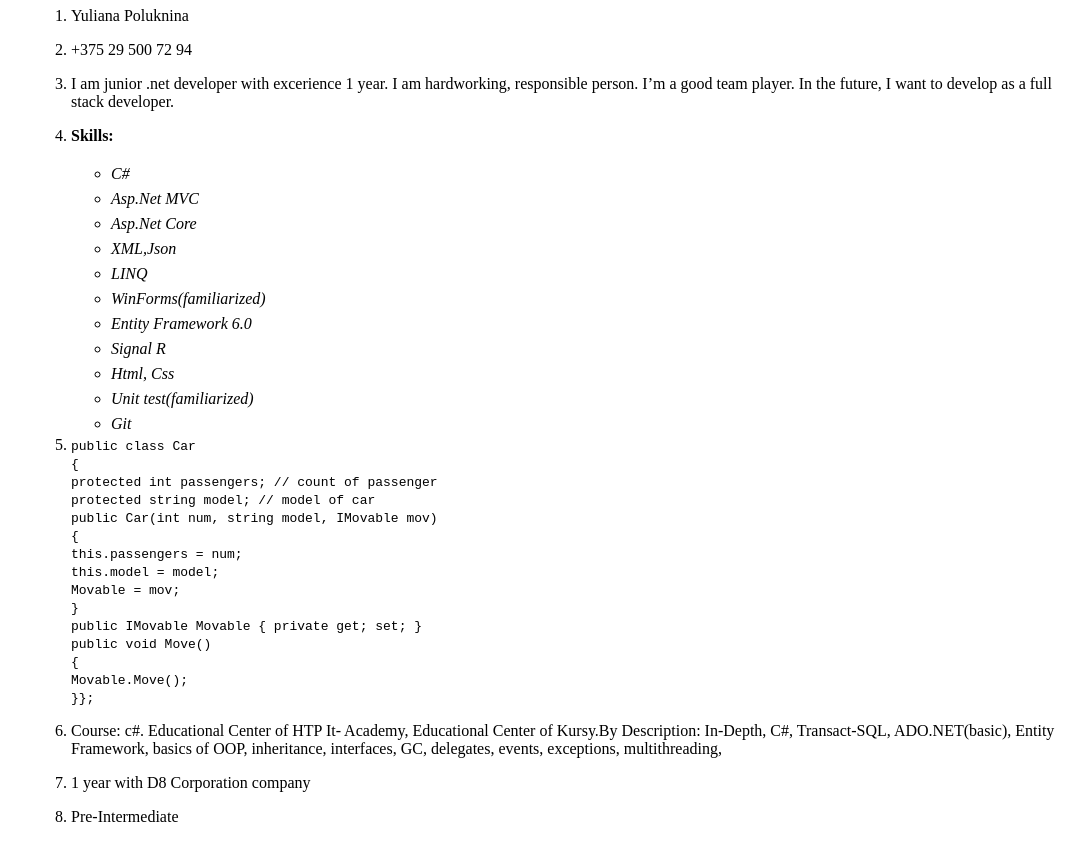
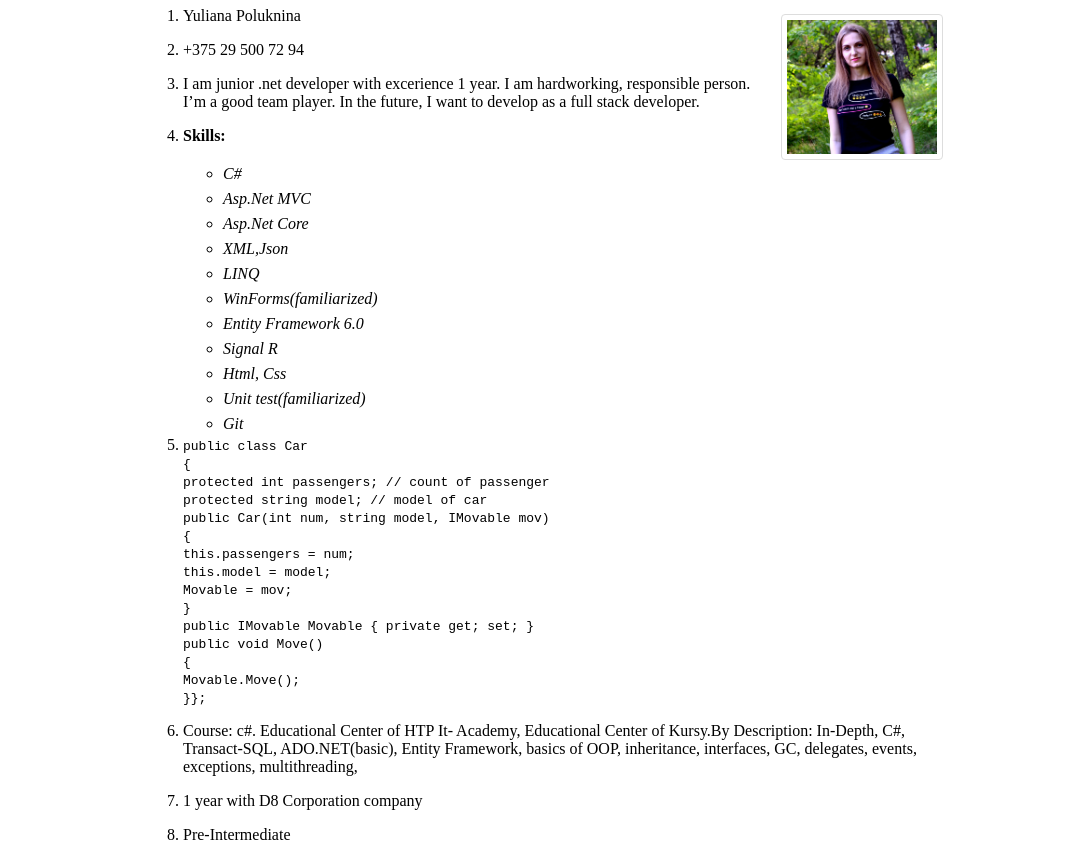
Before and after one commit to YulianaP92/rsschool-cv, a plain HTML site: page index.html in a window 1280 px wide. Shown: the part 73-933 px from the top of the page, without its empty margins (97-1183 px from the left). Drawn offline with Linux system fonts and the light colour scheme.

Commit message:
feat: add photo to index.html

```diff
--- a/index.css
+++ b/index.css
@@ -1,6 +1,15 @@
-.block{
+#block{
     margin: auto;
-    width: 1024px;
+    width: 800px;
+}
+
+#photo{
+    border: 1px solid #ddd;
+    border-radius: 4px;
+    padding: 5px;
+    width: 150px;
+    margin: 7px 0 7px 7px;
+    float: right;
 }
 
 .bold{
--- a/index.html
+++ b/index.html
@@ -9,8 +9,9 @@
 <link rel="stylesheet" href="index.css">
 
 <body>
-    <div class="block">
+    <div id="block">
         <h1>CV</h1>
+        <img src="/images/photo.JPG" alt="Photo" id="photo">
         <ol>
             <li>
                 <p>Yuliana Poluknina</p>
```
Also changed, not shown: images/photo.JPG (added).
